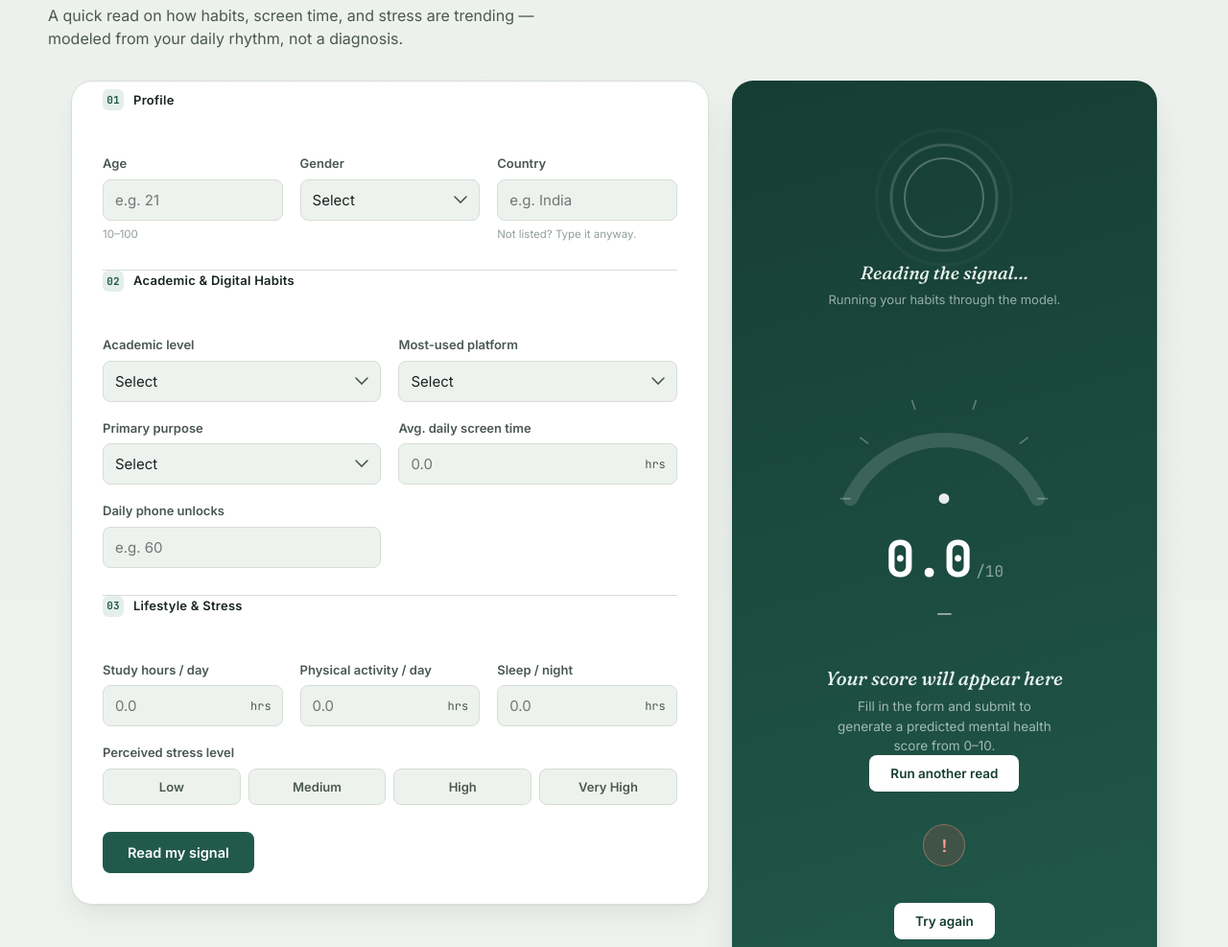
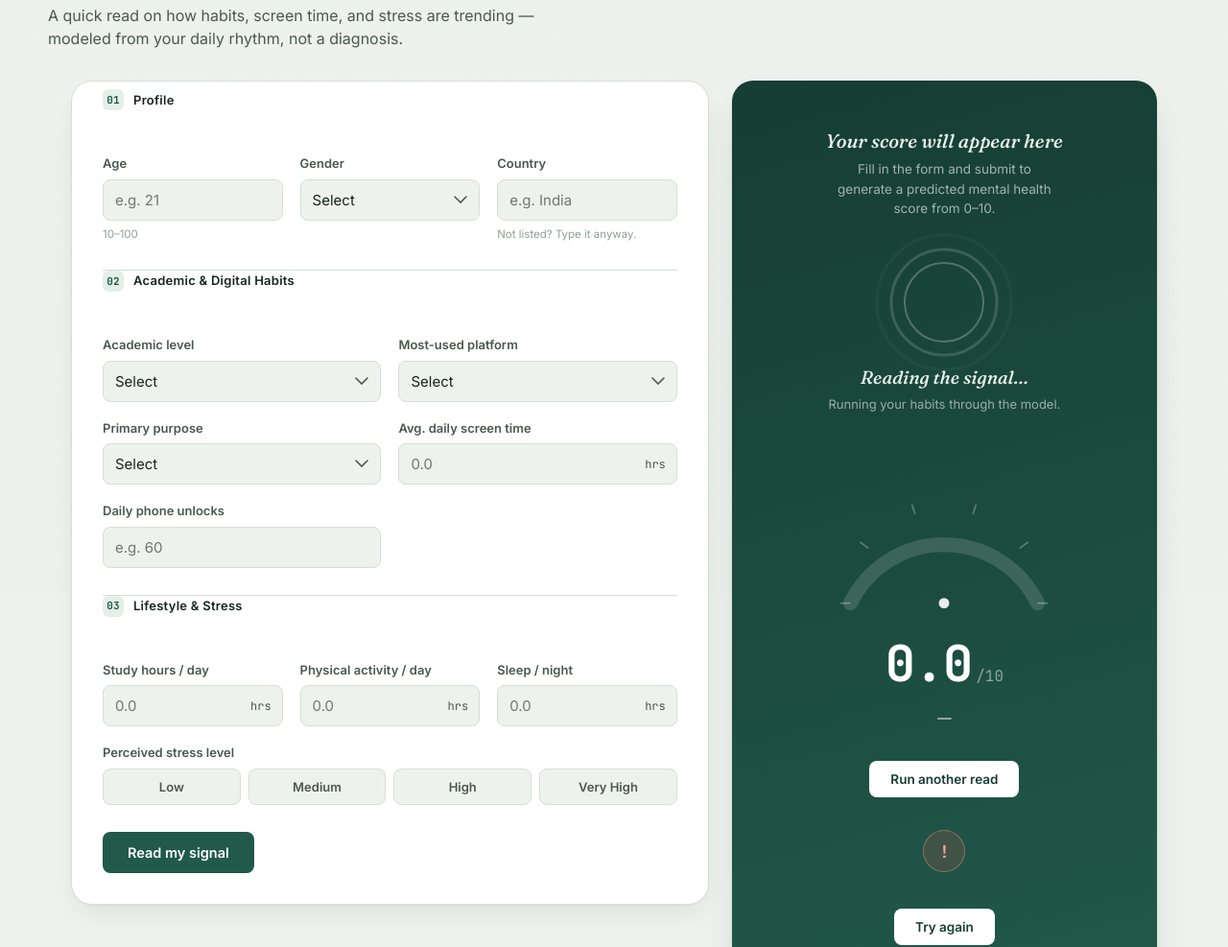
Before and after one commit to jangid-vishal/Mental-Health-Score, a plain HTML site: page index.html in a window 1280 px wide. Shown: the part 180-1167 px from the top of the page at 96% size. Drawn offline with Linux system fonts and the light colour scheme.

Commit message:
now live

```diff
--- a/index.html
+++ b/index.html
@@ -178,14 +178,14 @@
   <aside class="panel result-panel" aria-live="polite">
     <div class="result-inner" id="result-inner">
 
-      <!-- <div class="state state-idle" id="state-idle">
-        <svg class="gauge gauge-idle" viewBox="0 0 240 160" aria-hidden="true">
+       <div class="state state-idle" id="state-idle">
+        <!-- <svg class="gauge gauge-idle" viewBox="0 0 240 160" aria-hidden="true">
           <path class="gauge-track" d="M 30 140 A 100 100 0 0 1 210 140" />
           <g class="gauge-ticks"></g>
-        </svg>
+        </svg> -->
         <p class="idle-label">Your score will appear here</p>
         <p class="idle-copy">Fill in the form and submit to generate a predicted mental health score from 0–10.</p>
-      </div> -->
+      </div>
 
       <div class="state state-loading" id="state-loading" hidden>
         <div class="pulse-ring"></div>
@@ -213,8 +213,7 @@
         </div>
         <p class="score-band" id="score-band">—</p>
         <p class="score-context" id="score-context"></p>
-        <p class="idle-label">Your score will appear here</p>
-        <p class="idle-copy">Fill in the form and submit to generate a predicted mental health score from 0–10.</p>
+
         <button type="button" class="reset-btn" id="reset-btn">Run another read</button>
       </div>
 
```
